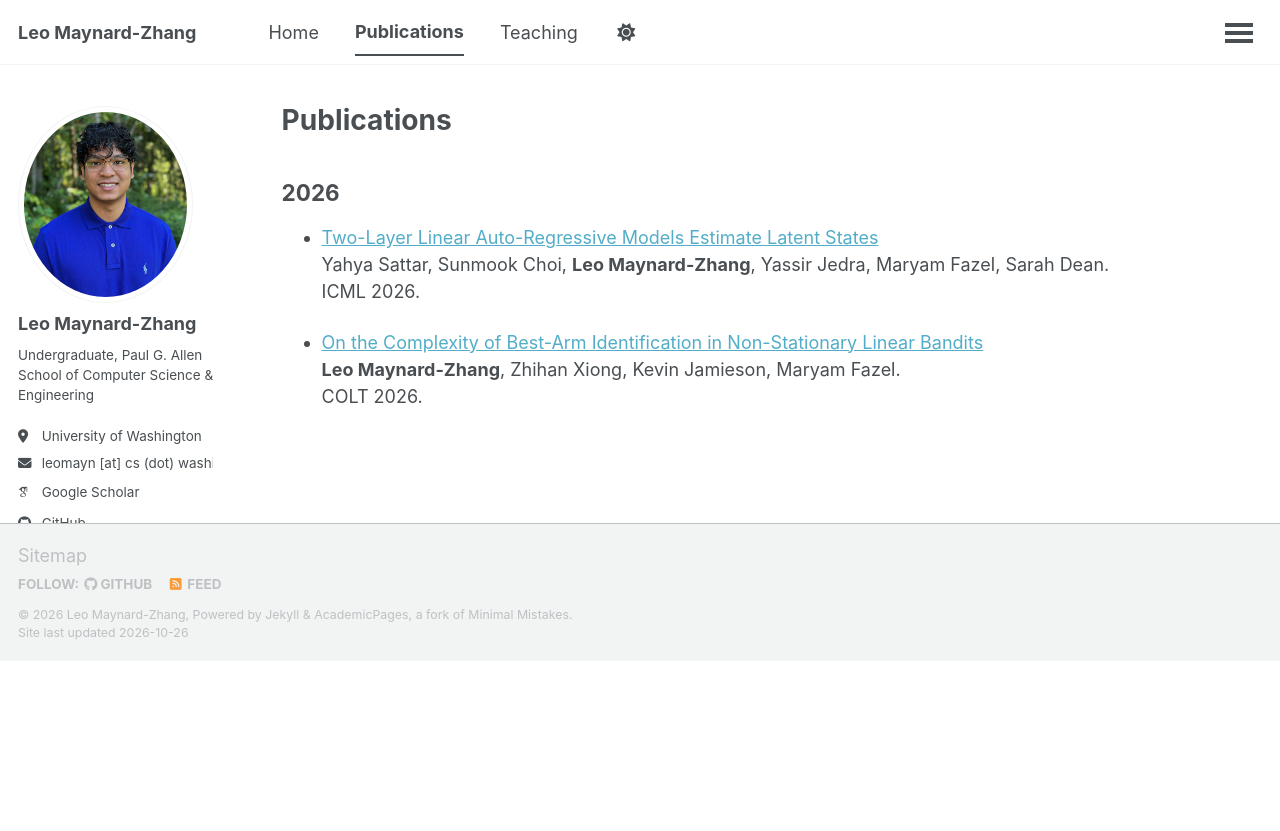
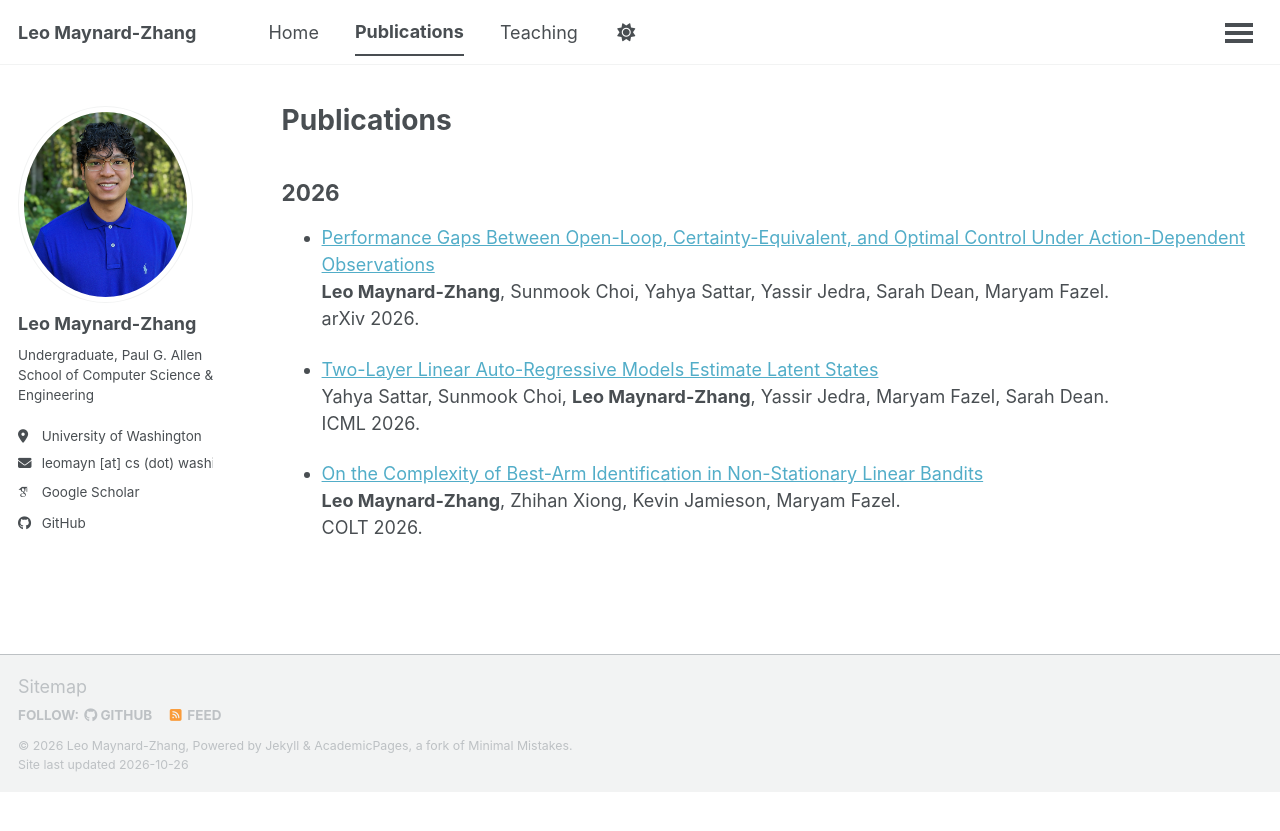
Before and after one commit to leomayn/leomayn.github.io, a Jekyll site: the page built from _pages/publications.md, in a window 1280 px wide. Shown: the top 831 px of the page. Built offline with Jekyll 4.4.1, drawn with Linux system fonts in a browser that asks for light colours; some web fonts are replaced; a script that is not in the unit is left out.

Commit message:
Add paper on action-dependent observations

```diff
--- a/_pages/publications.md
+++ b/_pages/publications.md
@@ -7,6 +7,10 @@ author_profile: true
 
 ## 2026
 
+- [Performance Gaps Between Open-Loop, Certainty-Equivalent, and Optimal Control Under Action-Dependent Observations](https://arxiv.org/abs/2610.33412)\
+  **Leo Maynard-Zhang**, Sunmook Choi, Yahya Sattar, Yassir Jedra, Sarah Dean, Maryam Fazel.\
+  arXiv 2026.
+
 - [Two-Layer Linear Auto-Regressive Models Estimate Latent States](https://arxiv.org/abs/2606.12691)
   Yahya Sattar, Sunmook Choi, **Leo Maynard-Zhang**, Yassir Jedra, Maryam Fazel, Sarah Dean.
   ICML 2026.
```
